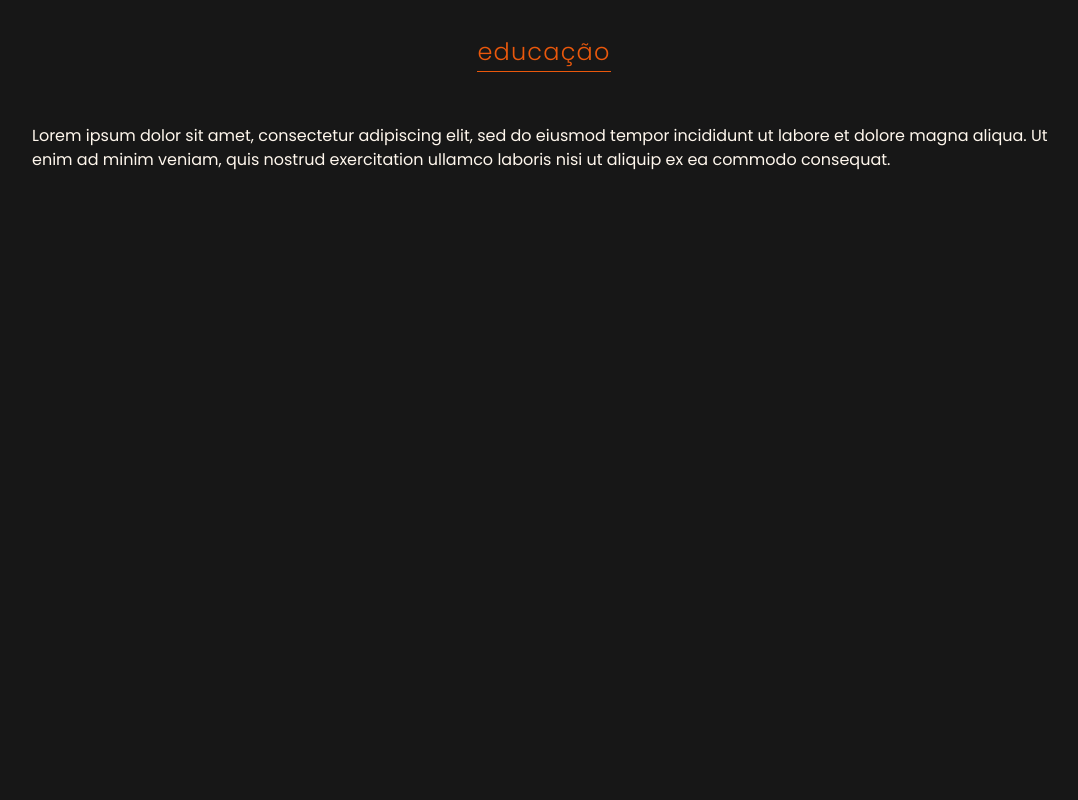
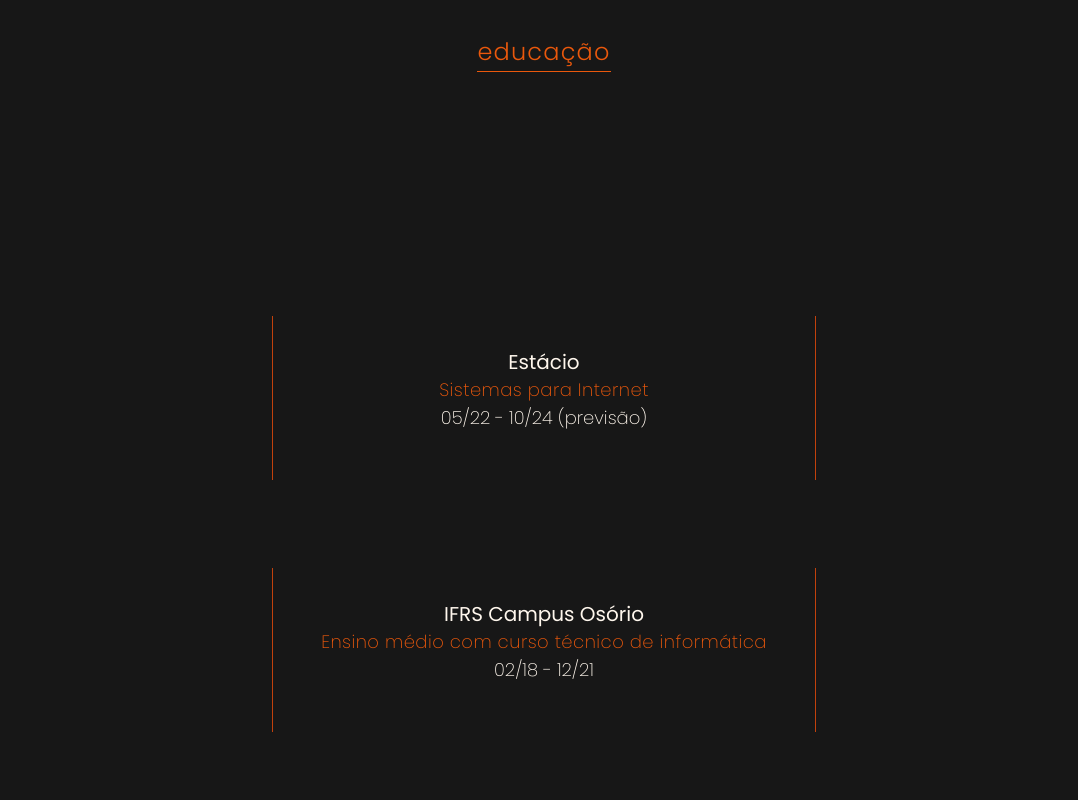
Before and after one commit to Azzyew/Azzyew.github.io, a Vue app: page / in a window 1280 px wide. Shown: the part 3560-4360 px from the top of the page, without its empty margins (96-1174 px from the left). Built offline with nearby package versions, Linux system fonts and the light colour scheme; some icons are missing; a web font is replaced by a local one.

Commit message:
feat: adds education card

```diff
--- a/src/App.vue
+++ b/src/App.vue
@@ -6,6 +6,7 @@
 import ExperienceCard from './components/ExperienceCard.vue';
 import TechnologyCard from './components/TechnologyCard.vue';
 import ContactCard from './components/ContactCard.vue';
+import EducationCard from './components/EducationCard.vue';
 
 const isOnScreen = ref(false);
 
@@ -113,7 +114,13 @@
     </SectionComponent>
 
     <SectionComponent title="educação" id-name="#education" :is-on-screen="isOnScreen">
-      Lorem ipsum dolor sit amet, consectetur adipiscing elit, sed do eiusmod tempor incididunt ut labore et dolore magna aliqua. Ut enim ad minim veniam, quis nostrud exercitation ullamco laboris nisi ut aliquip ex ea commodo consequat.
+      <div class="py-48 min-h-dvh flex flex-col justify-between">
+        <EducationCard school="Estácio" course="Sistemas para Internet" period="05/22 - 10/24 (previsão)">
+        </EducationCard>
+
+        <EducationCard school="IFRS Campus Osório" course="Ensino médio com curso técnico de informática" period="02/18 - 12/21">
+        </EducationCard>
+      </div>
     </SectionComponent>
 
     <SectionComponent title="tecnologias" id-name="#technologies" :is-on-screen="isOnScreen">
--- /dev/null
+++ b/src/components/EducationCard.vue
@@ -0,0 +1,24 @@
+<script setup lang="ts">
+const props = defineProps({
+  school: {
+    type: String,
+    required: true,
+  },
+  course: {
+    type: String,
+    required: true,
+  },
+  period: {
+    type: String,
+    required: true,
+  }
+});
+</script>
+
+<template>
+  <div class="w-full border-l border-r border-orange-700 text-center px-12 py-8 transition-colors duration-300 hover:bg-stone-900">
+    <h3 class="font-regular text-xl">{{ props.school }}</h3>
+    <span class="font-extralight text-lg tracking-wide text-orange-600">{{ props.course }}</span>
+    <p class="font-extralight text-lg mb-4">{{ props.period }}</p>
+  </div>
+</template>
```
